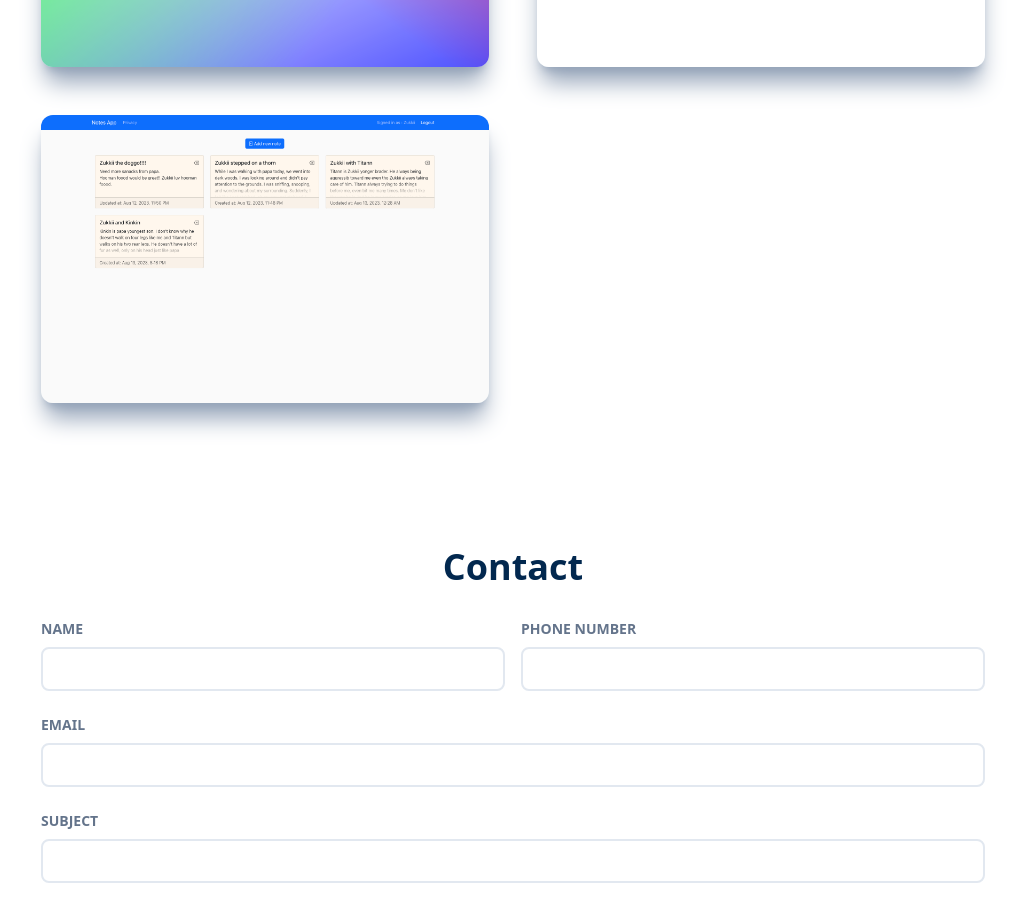
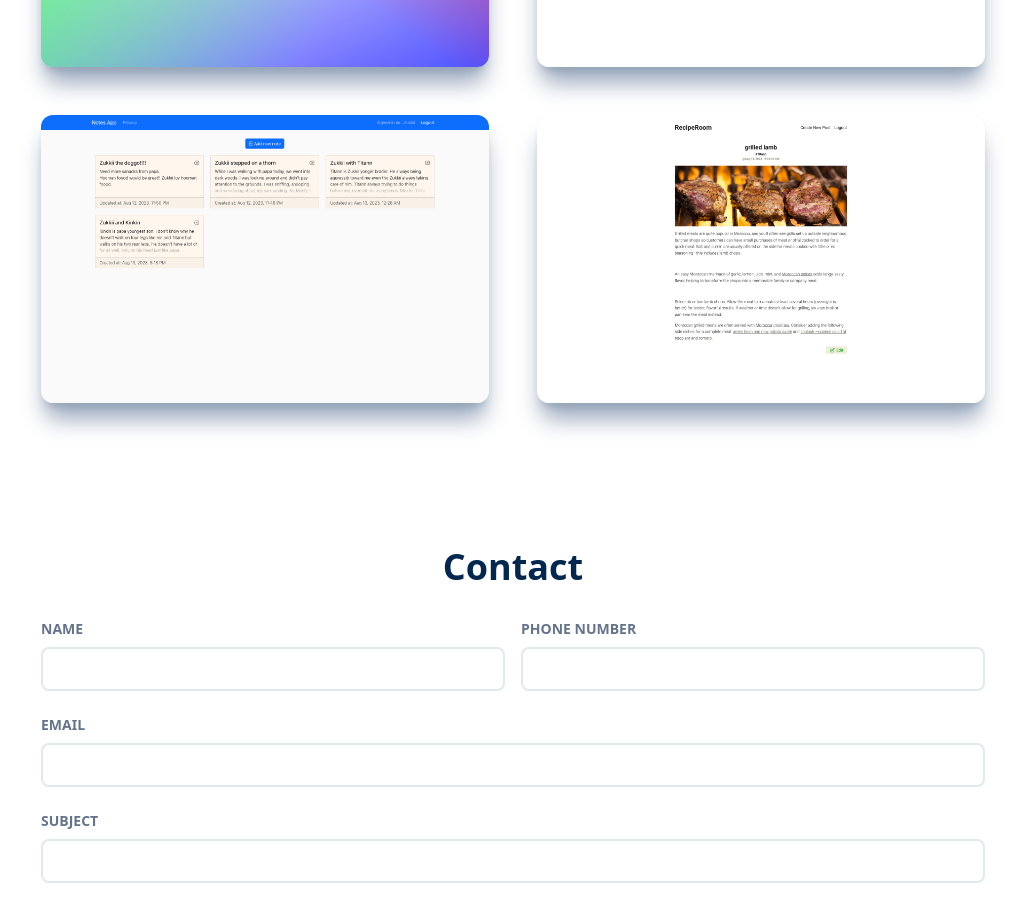
Before and after one commit to KaiIemsawat/portfolio, a React (Vite) app: page / in a window 1280 px wide. Shown: the part 2961-3871 px from the top of the page, without its empty margins (159-1184 px from the left). Built offline with nearby package versions, Linux system fonts and the light colour scheme.

Commit message:
add readme file and a new project

```diff
--- a/src/components/Projects.jsx
+++ b/src/components/Projects.jsx
@@ -5,6 +5,7 @@ import calculatorImg from "../assets/images/calculator.png";
 import notesImg from "../assets/images/notes.png";
 import portfolioImg from "../assets/images/portfolio.png";
 import trailssImg from "../assets/images/trailss.png";
+import recipeRoomImg from "../assets/images/recipeRoom.png";
 
 const Projects = () => {
     return (
@@ -68,6 +69,13 @@ const Projects = () => {
                     link="http://54.89.66.246/"
                     description="This is an individual project using TS with Mern and styled with Bootstrap. This application was deployed on AWS EC2"
                 />
+                <ProjectItem
+                    img={recipeRoomImg}
+                    title="Blog App"
+                    tools="JS, MERN"
+                    link="http://44.204.56.114/"
+                    description="This is a full stack MERN. It is styled with plain CSS. This application was deployed on AWS EC2"
+                />
             </div>
         </div>
     );
```
Also changed, not shown: 1 other file (tests, documents, lock files or other folders).
